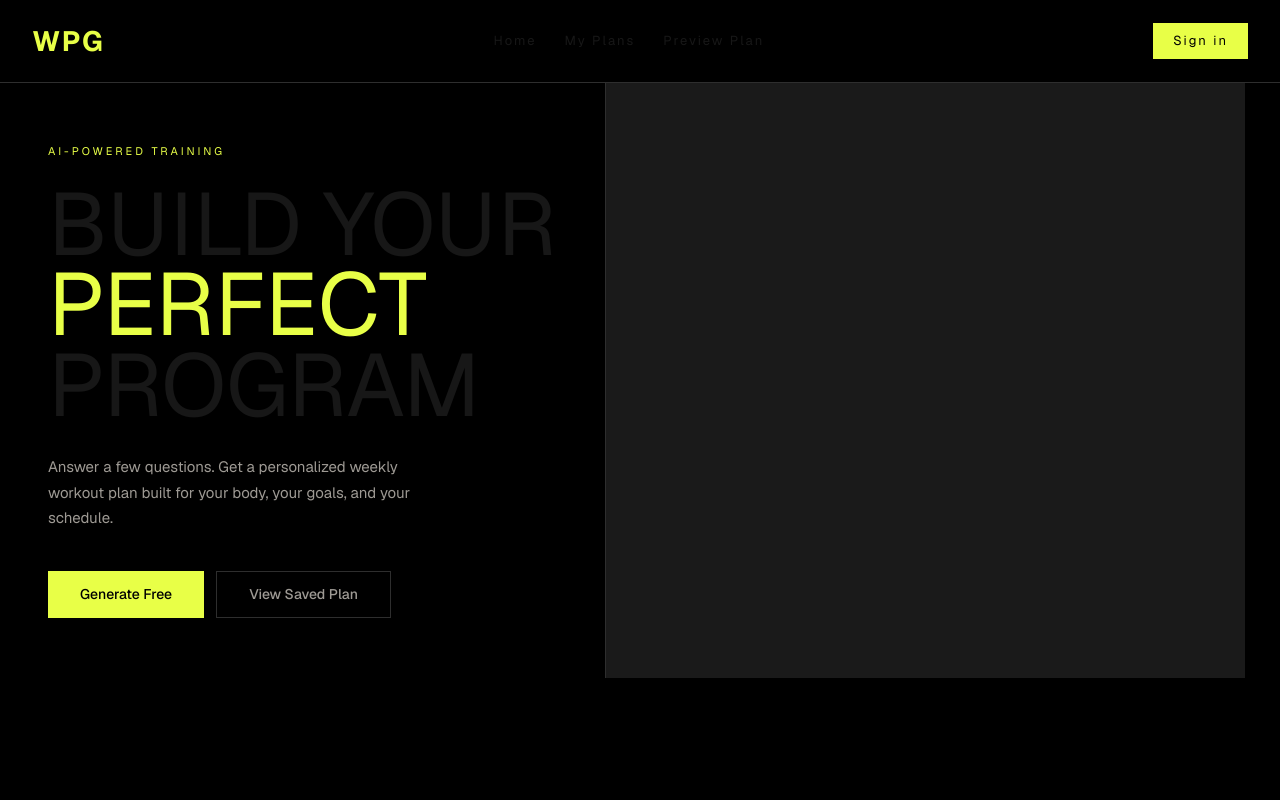
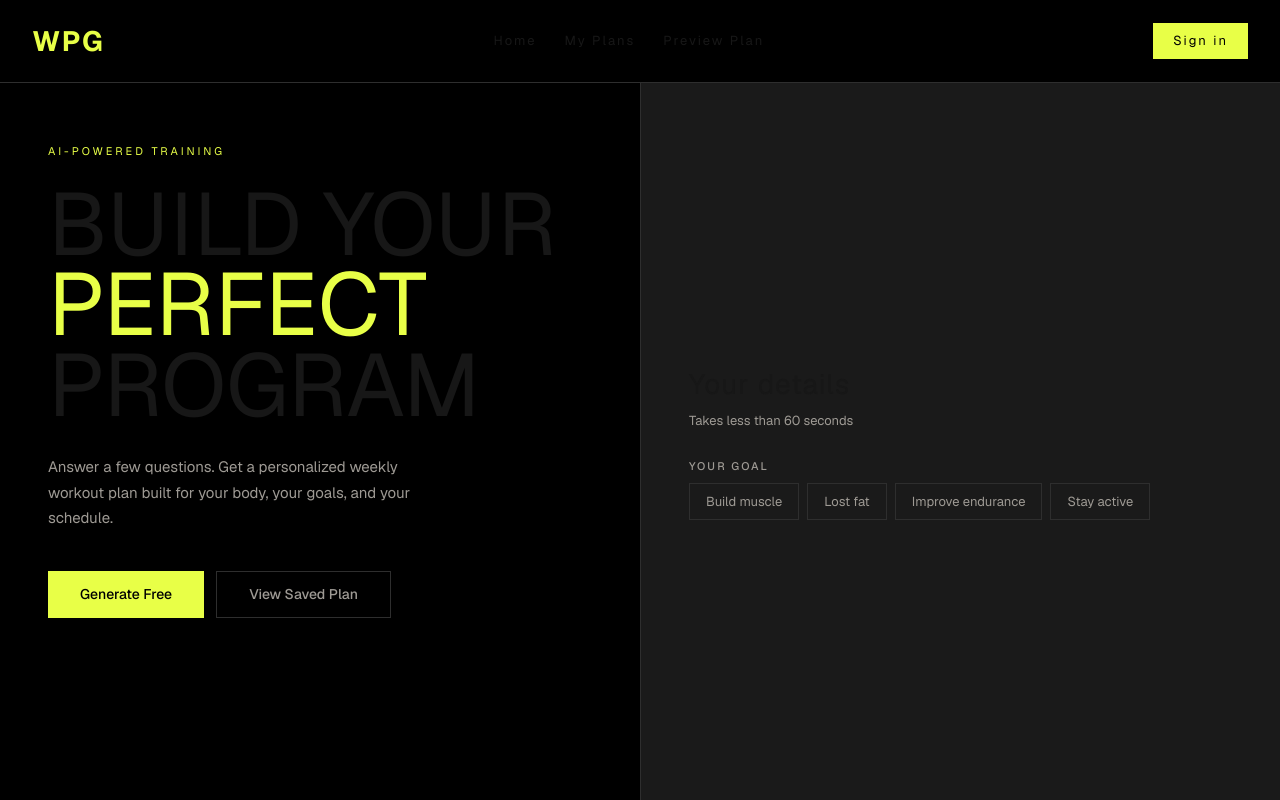
Before and after one commit to Arissj4/Workout-Plan-Generator, a Next.js app in the folder workout-plan-generator/: page / in a window 1280 px wide. Built offline with nearby package versions, Linux system fonts and the light colour scheme.

Commit message:
WPG [ADD] Updated the main page

```diff
--- a/workout-plan-generator/src/app/globals.css
+++ b/workout-plan-generator/src/app/globals.css
@@ -5,6 +5,8 @@
   --foreground: #171717;
   --wpg-main-text-color: #E8FF47;
   --wpg-muted-text-color: #9e9a94;
+  --wpg-accent-color: #e8ff47;
+  --wpg-border-color: #2e2e2e;
 }
 
 @theme inline {
--- a/workout-plan-generator/src/app/landing.tsx
+++ b/workout-plan-generator/src/app/landing.tsx
@@ -1,8 +1,15 @@
+"use client"
+import { useState } from "react";
+
 export default function Landing(){
+  const goals: Array<string> = ["Build muscle", "Lost fat", "Improve endurance", "Stay active"];
+
+  const [selectedGoal, setGoal] = useState<number>(0);
+
   return(
     <>
-      <div className="wrapper flex h-full">
-        <div  className="wrapper wrapper-left py-15 px-12 max-w-[50%]">
+      <div className="wrapper flex flex-1 h-full">
+        <div  className="wrapper wrapper-left py-15 px-12 min-w-[50%]">
           <div className="wrapper-left--tag text-(--wpg-main-text-color) text-[11px] mb-6 tracking-[3px]">
             AI-POWERED TRAINING
           </div>
@@ -36,8 +43,37 @@ export default function Landing(){
           </div>
         </div>
 
-        <div className="wrapper wrapper-right w-full max-w-[50%] h-auto bg-[#1a1a1a] border-l border-[#2e2e2e]">
+        <div className="wrapper wrapper-right flex justify-center items-center w-[50%] h-auto py-15 px-12 bg-[#1a1a1a] border-l border-[#2e2e2e]">
+          <form className="w-full">
+            <div className="w-full mb-7">
+              <div className="text-[28px] mb-1.5 tracking-[1px]">
+                Your details
+              </div>
 
+              <div className="text-[13px] text-(--wpg-muted-text-color)">
+                Takes less than 60 seconds
+              </div>
+            </div>
+
+            <div>
+              <div className="uppercase text-[11px] text-(--wpg-muted-text-color) tracking-[2px] mb-2 font-medium">
+                Your goal
+              </div>
+              <div className="flex gap-2 flex-wrap">
+                {goals.map((goal, index) => {
+                  return (
+                    <button
+                      key={index}
+                      className="text-[13px] text-(--wpg-muted-text-color) cursor-pointer border border-(--wpg-border-color) px-4 py-2 focus:text-(--wpg-accent-color) focus:border focus:border-(--wpg-accent-color) focus:bg-[rgba(232,255,71,.06)]"
+                      onClick={() => setGoal(index)}
+                    >
+                      {goal}
+                    </button>
+                  )
+                })}
+              </div>
+            </div>
+          </form>
         </div>
       </div>
     </>
```
